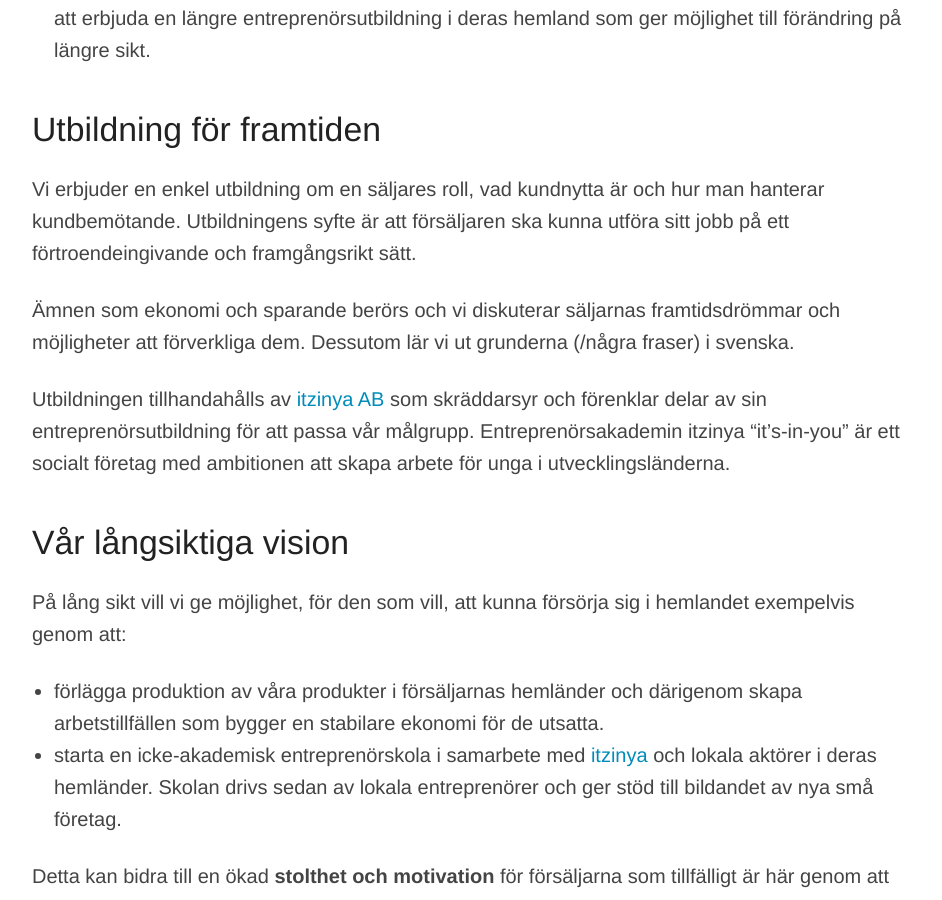
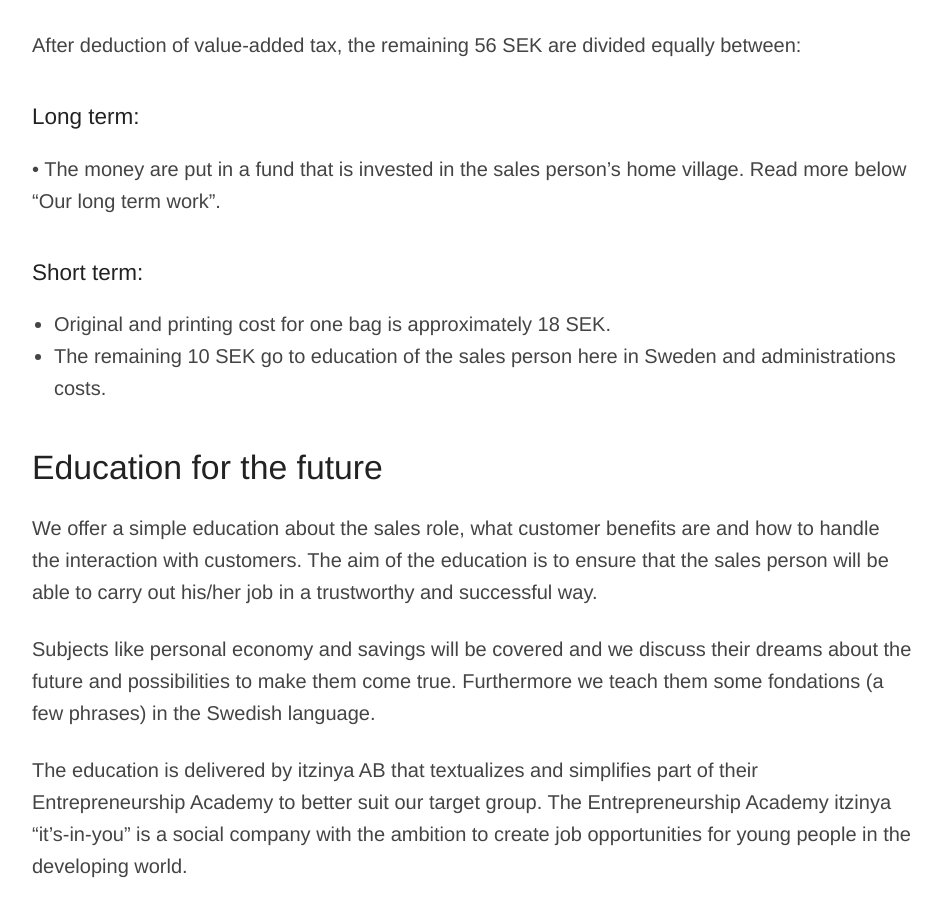
Before and after one commit to bara-se/bara-se.github.io, a Jekyll site: the page built from _posts/en/0100-01-01-index.md, in a window 1280 px wide and 900 px high, scrolled down 1534 px. Shown: the whole window, without its empty margins (168-1110 px from the left). Built offline with Jekyll 4.4.1, drawn with Linux system fonts in a browser that asks for light colours; some of the changed text lies outside the part shown.

Commit message:
Har lagt in den engelska översättningen.

```diff
--- a/_posts/en/0100-01-01-index.md
+++ b/_posts/en/0100-01-01-index.md
@@ -6,60 +6,72 @@ lang: en
 title: ""
 ---
 
-## En väg till en bättre framtid
+## A way to a better future
 
-Det är svårt att veta hur man ska bemöta tiggare. Är det bra att ge eller inte? Gör det någon skillnad i längden? Är detta organiserad brottslighet eller genuin desperation?
+It is hard to know how to approach beggars. Is it good to give or not? Does it really make any long-term difference? Is this organized crime or genuine desperation?
 
-Bära-projektet är ett försök att skapa bättre arbetstillfällen för människor som idag ser tiggeri som enda utvägen. Med en enkel affärsidé och produkt i kombination med utbildning, hoppas vi kunna återskapa en mänsklig värdighet samt att hjälpa till att bygga en positiv framtid.
+The Carry-project is an attempt to create better job opportunities for people who today see begging as the only way out. With a simple business idea and product in combination with education, we hope to restore human dignity and help building a positive future.
 
-## Om Bärakassen
+## About the Carry bag
 
-Genom att resa sig från gatan och sälja en produkt förvandlas en person från en tiggare till en säljare med ett jobb. Självkänslan kan åter byggas upp, liksom motivationen att kämpa för fortsatt förändring.
+By standing up from the street and selling a product a person transitions from being a beggar to becoming a sales person with a job. Self esteem can be rebuilt, as well as motivation to fight for continous change.
 
-Att sälja Bärakassen kan vara ett sätt att ta det första steget upp från gatan.
+To sell the Carry-Bag can be a way to take the first step up from the street.
 
-### Vart går pengarna?
+### Where does the money go?
 
-Detta är en relevant fråga och vi tror på transparens i allt vi gör. Så här ser kostnadsstrukturen ut i nuläget:
+This is a relevant question and we believe in transparancy in everything we do.
+We have developed a model that covers three perspectives: urgent, long term and short term work.
 
-- Försäljaren köper kassen för 40 kr och säljer den för 60 kr. Han/hon får behålla mellanskillnaden alltså 33% av försäljningsvärdet.
-- Inköps- och tryckkostnaden för en kasse är ca 20 kr (idag lite mer).
-- Resterande 20 kr går till utbildning av säljaren här i Sverige och så småningom är målsättningen att erbjuda en längre entreprenörsutbildning i deras hemland som ger möjlighet till förändring på längre sikt.
+##### Urgent:
+- The sales person purchases the bag for 70 SEK and resells it for 100 SEK.
+- He/she keeps the difference that is 30% of total value.
 
-### Utbildning för framtiden
+After deduction of value-added tax, the remaining 56 SEK are divided equally between:
 
-Vi erbjuder en enkel utbildning om en säljares roll, vad kundnytta är och hur man hanterar kundbemötande. Utbildningens syfte är att försäljaren ska kunna utföra sitt jobb på ett förtroendeingivande och framgångsrikt sätt.
+##### Long term:
+• The money are put in a fund that is invested in the sales person's home village. Read more below "Our long term work".
 
-Ämnen som ekonomi och sparande berörs och vi diskuterar säljarnas framtidsdrömmar och möjligheter att förverkliga dem. Dessutom lär vi ut grunderna (/några fraser) i svenska.
+##### Short term:
+- Original and printing cost for one bag is approximately 18 SEK.
+- The remaining 10 SEK go to education of the sales person here in Sweden and administrations costs.
 
-Utbildningen tillhandahålls av [itzinya AB](http://www.itzinya.com) som skräddarsyr och förenklar delar av sin entreprenörsutbildning för att passa vår målgrupp. Entreprenörsakademin itzinya "it's-in-you" är ett socialt företag med ambitionen att skapa arbete för unga i utvecklingsländerna.
+### Education for the future
 
-### Vår långsiktiga vision
+We offer a simple education about the sales role, what customer benefits are and how to handle the interaction with customers. The aim of the education is to ensure that the sales person will be able to carry out his/her job in a trustworthy and successful way.
 
-På lång sikt vill vi ge möjlighet, för den som vill, att kunna försörja sig i hemlandet exempelvis genom att:
+Subjects like personal economy and savings will be covered and we discuss their dreams about the future and possibilities to make them come true. Furthermore we teach them some fondations (a few phrases) in the Swedish language.
 
-- förlägga produktion av våra produkter i försäljarnas hemländer och därigenom skapa arbetstillfällen som bygger en stabilare ekonomi för de utsatta.
-- starta en icke-akademisk entreprenörskola i samarbete med [itzinya](http://www.itzinya.com) och lokala aktörer i deras hemländer. Skolan drivs sedan av lokala entreprenörer och ger stöd till bildandet av nya små företag.
+The education is delivered by itzinya AB that textualizes and simplifies part of their Entrepreneurship Academy to better suit our target group. The Entrepreneurship Academy itzinya “it’s-in-you” is a social company with the ambition to create job opportunities for young people in the developing world.
 
-Detta kan bidra till en ökad **stolthet och motivation** för försäljarna som tillfälligt är här genom att de indirekt är med och skapar arbete hemma.
+### Our long-term vork
 
-### Garanti
+In the long term we want to offer opportunities, for those who wants to earn a living in their home country, by:
 
-Skulle vi av någon anledning behöva avbryta vårt arbete går överskottspengarna till annan lämplig långsiktig insats för samma grupp människor.
+- Producing our products in their home counties and so creating job opportunities that creates a more stabil income for those who are exposed to poverty.
+- Starting a non academic entrepreneurship education in conjunction with itzinya and local operators in their home countries. The academy will be operated by local entrepreneurs and will support the creation of new small companies.
+- Those who have sold the carry-bag have priority to the entrepreneurship education through scholarships and the money earmarked for long term work can also be used as start-up capital to realize their ideas.
 
-## Om Projektet
+This can add to the sense of **pride and motivation** for the sales people who are here temporarily since they indirecly are part of creating work for those at home.
 
-Bära-teamet består av en grupp studenter från Chalmers och Handelshögskolan i Göteborg, samt några företagare. Bära är ett projekt i ideell föreningsform där alla arbetar volontärt, utan lön. Transparens är viktigt för oss och vi vill att det ska finnas full insyn i allt vi gör. Våra värderingar grundar sig i att:
+### Guarantee
 
-- alla människor är lika mycket värda
-- alla har samma grundförmåga att försörja sig själva
-- alla har samma ansvar att försörja sig själva
-- ingen ska behöva tigga när det finns andra vägar
+Should we for some reason have to cancel the work, any surplus will go to other suitable long-term project for the same group of people.
 
-### Vill ditt företag eller organisation stödja vårt arbete?
+## About the Project
 
-Om du tycker att det vi gör har potential och vill stödja Bära-projektet, kontakta oss på [info@barakassen.se](mailto:info@barakassen.se). Vi tar gärna ett samtal om vilka möjligheter som finns.
+The Carry Bag Team is made up of a group of students from Chalmers and Gothenburg School of Business together with a handfull of entrepreneurs.
+Bära (Carry) is a project in the form of a non-profit organization where all work as volunteers without salary. Transparency is important to us and we want people to know how we operate and why. Our values are founded on the belief that:
 
-### Har du idéer och förslag?
+- all people have the same value
+- all people have the same foundational ability to support themselves
+- all people have the same responsibility to support themselves
+- nobody shall have to beg when there are other options
 
-Vi har inte alla lösningar. Låt oss göra detta tillsammans! Kontakta oss med dina idéer och hjälp oss att komma framåt.
+### Does your company or organization want to support our work?
+
+If you think what we do has potential and you want to support the Carry Project, contact us at [info@barakassen.se](mailto:info@barakassen.se). We would love to have a chat about different opportunities.
+
+### Do you have ideas and suggestions?
+
+We do not claim to have all the solutions. Let us do this together! Contact us with your ideas and help us move forward.
```
